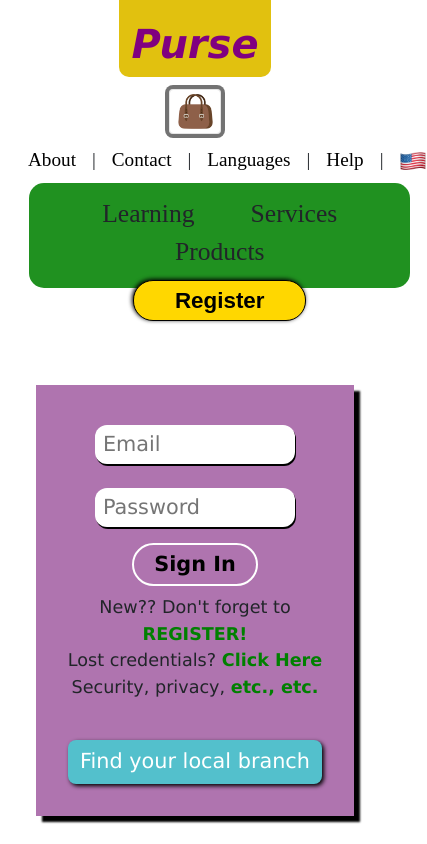
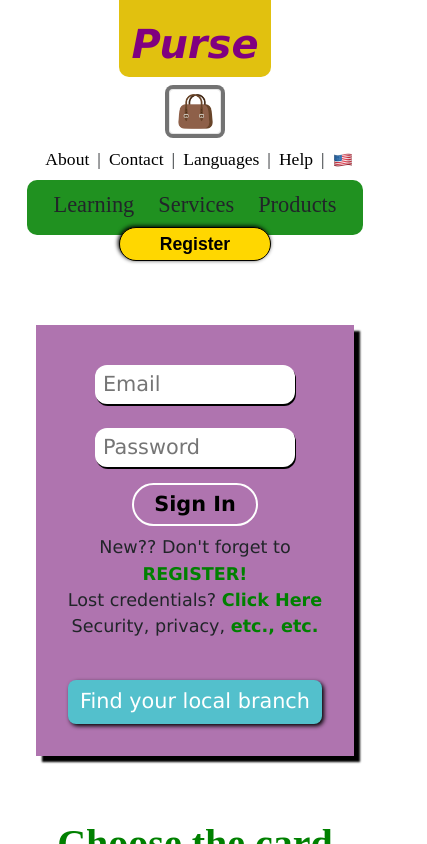
Before and after one commit to marksatin1/Purse-Banking, a React (Create React App) app: page / in a window 390 px wide. Both pictures are taken after a click on the button 195 px from the left and 111 px from the top of the page. Shown: the top 844 px of the page, 427 px wide, since content can reach past the window. Built offline with nearby package versions, Linux system fonts and the light colour scheme.

Commit message:
more header refinement on mobile; styling fixes to accounts pages

```diff
--- a/src/components/Accounts/Credits/CreditsSummary.js
+++ b/src/components/Accounts/Credits/CreditsSummary.js
@@ -15,8 +15,7 @@ const creditData = {
 const CreditsSummary = () => {
   return (
     <Container>
-      <Row>
-        <Col xs={10} className={classes.summary}>
+      <div className={classes.summary}>
         <div>
           <p>Current Balance</p>
           <h1>{usdFormatter.format(creditData.currentBalance)}</h1>
@@ -50,8 +49,7 @@ const CreditsSummary = () => {
             <h5>{creditData.paymentDueDate}</h5>
           </Col>
         </Row>
-        </Col>
-      </Row>
+      </div>
     </Container>
   );
 };
--- a/src/components/Accounts/Credits/CreditsSummary.module.css
+++ b/src/components/Accounts/Credits/CreditsSummary.module.css
@@ -28,13 +28,12 @@
   margin: 0;
   margin-top: 0.5rem;
   display: flex;
-  align-items: center;
+  align-items: baseline;
 }
 
 .data h5 {
   color: green;
   margin: -0.5rem 0 1rem;
-  font-size: 1.5rem;
 }
 
 @media only screen and (max-width: 568px) {
--- a/src/components/Accounts/Debits/DebitsSummary.js
+++ b/src/components/Accounts/Debits/DebitsSummary.js
@@ -7,8 +7,7 @@ import classes from './DebitsSummary.module.css';
 const DebitsSummary = (props) => {
   return (
     <Container>
-      <Row>
-        <Col xs={10} className={classes.summary}>
+      <div className={classes.summary}>
         <div>
           <p>Available Balance</p>
           <h1>{usdFormatter.format(props.accountData.availBalance)}</h1>
@@ -49,8 +48,7 @@ const DebitsSummary = (props) => {
             <h5>{usdFormatter.format(props.accountData.pending)}</h5>
           </Col>
         </Row>
-        </Col>
-      </Row>
+      </div>
     </Container>
   );
 };
--- a/src/components/Layout/Header/MainNavBar.module.css
+++ b/src/components/Layout/Header/MainNavBar.module.css
@@ -94,16 +94,6 @@
     font-size: 1rem;
   }
 }
-/*
-@media only screen and (max-width: 550px) {
-  .nav-dropdown {
-    margin: 0.5rem;
-  }
-
-  .nav-dropdown h2 {
-    font-size: 1.7rem;
-  }
-}
 
 @media only screen and (max-width: 500px) {
   .main-nav {
@@ -112,7 +102,7 @@
   }
 
   .nav-dropdown {
-    margin: 0 auto;
+    margin: 0;
   }
 
   .nav-dropdown h2 {
@@ -122,4 +112,4 @@
   .dropdown-content .link {
     font-size: 0.9rem;
   }
-} */
+}
--- a/src/components/Layout/Header/MyPurseButton.module.css
+++ b/src/components/Layout/Header/MyPurseButton.module.css
@@ -38,7 +38,6 @@
 
 .dropdown-content {
   position: absolute;
-  margin-left: 1rem;
   padding: 0.75rem;
   border-radius: 4px;
   background-color: beige;
@@ -128,26 +127,26 @@
   .button-container {
     text-align: center;
   }
-}
-/*
-@media only screen and (max-width: 500px) {
-  .button-container {
-    margin-top: -0.4rem;
+
+  .dropdown-content {
+    text-align: center;
   }
 
+  .dropdown-content button {
+    margin: 0.5rem 0;
+  }
+}
+
+@media only screen and (max-width: 500px) {
   .button-container button {
-    font-size: 1.2rem;
-  }
-
-  .dropdown-content {
-    padding: 0.5rem;
+    font-size: 1.1rem;
   }
 
   .link {
-    font-size: 0.9rem;
+    font-size: 1rem;
   }
 
   .dropdown-content button {
-    font-size: 0.9rem;
+    font-size: 1rem;
   }
-} */
+}
--- a/src/components/Layout/Header/TopNavBar.js
+++ b/src/components/Layout/Header/TopNavBar.js
@@ -1,5 +1,5 @@
 import { useEffect, useState } from 'react';
-import { Nav } from 'react-bootstrap';
+import { Container, Row, Col, Nav } from 'react-bootstrap';
 
 import AmericanFlag from '../../../assets/Emojis/US_Flag.webp';
 import CaymansFlag from '../../../assets/Emojis/CI_Flag.webp';
@@ -34,7 +34,9 @@ const TopNavBar = () => {
   }, [showDropdown]);
 
   return (
-    <div className={classes['top-nav']}>
+    <Container>
+      <Row>
+        <Col className={classes['top-nav']}>
           <Nav.Link href='/about'>About</Nav.Link>
           <span>|</span>
           <Nav.Link href='/contact'>Contact</Nav.Link>
@@ -81,7 +83,9 @@ const TopNavBar = () => {
               </div>
             )}
           </div>
-    </div>
+        </Col>
+      </Row>
+    </Container>
   );
 };
 
--- a/src/components/Layout/Header/TopNavBar.module.css
+++ b/src/components/Layout/Header/TopNavBar.module.css
@@ -36,7 +36,7 @@
   font-weight: bold;
   text-align: right;
   display: none;
-  z-index: 3;
+  z-index: 7;
 }
 
 .dropdown-container img {
@@ -78,24 +78,23 @@
     justify-content: center;
   }
 }
-/*
+
 @media only screen and (max-width: 500px) {
   .top-nav {
     font-size: 1.1rem;
-    margin: 0.25rem auto;
   }
 
   .top-nav span {
-    margin: 0.2rem;
+    margin: 0 -0.5rem;
   }
 
   .dropdown img {
-    width: 22px;
-    height: 22px;
-    margin-bottom: 0.1rem;
+    width: 20px;
+    height: 20px;
+    margin: 0 0.5rem 0.1rem 1rem;
   }
 
   .dropdown-container {
     font-size: 0.9rem;
   }
-} */
+}
--- a/src/pages/MyPurseHome.module.css
+++ b/src/pages/MyPurseHome.module.css
@@ -129,3 +129,17 @@
     font-size: 1.4rem;
   }
 }
+
+@media only screen and (max-width: 500px) {
+  .layout {
+    padding-bottom: 0;
+  }
+
+  .main-title h1 {
+    font-size: 2.5rem;
+  }
+
+  .table * {
+    font-size: 1.2rem;
+  }
+}
```
Lines whose indentation alone changed are shown as unchanged.
